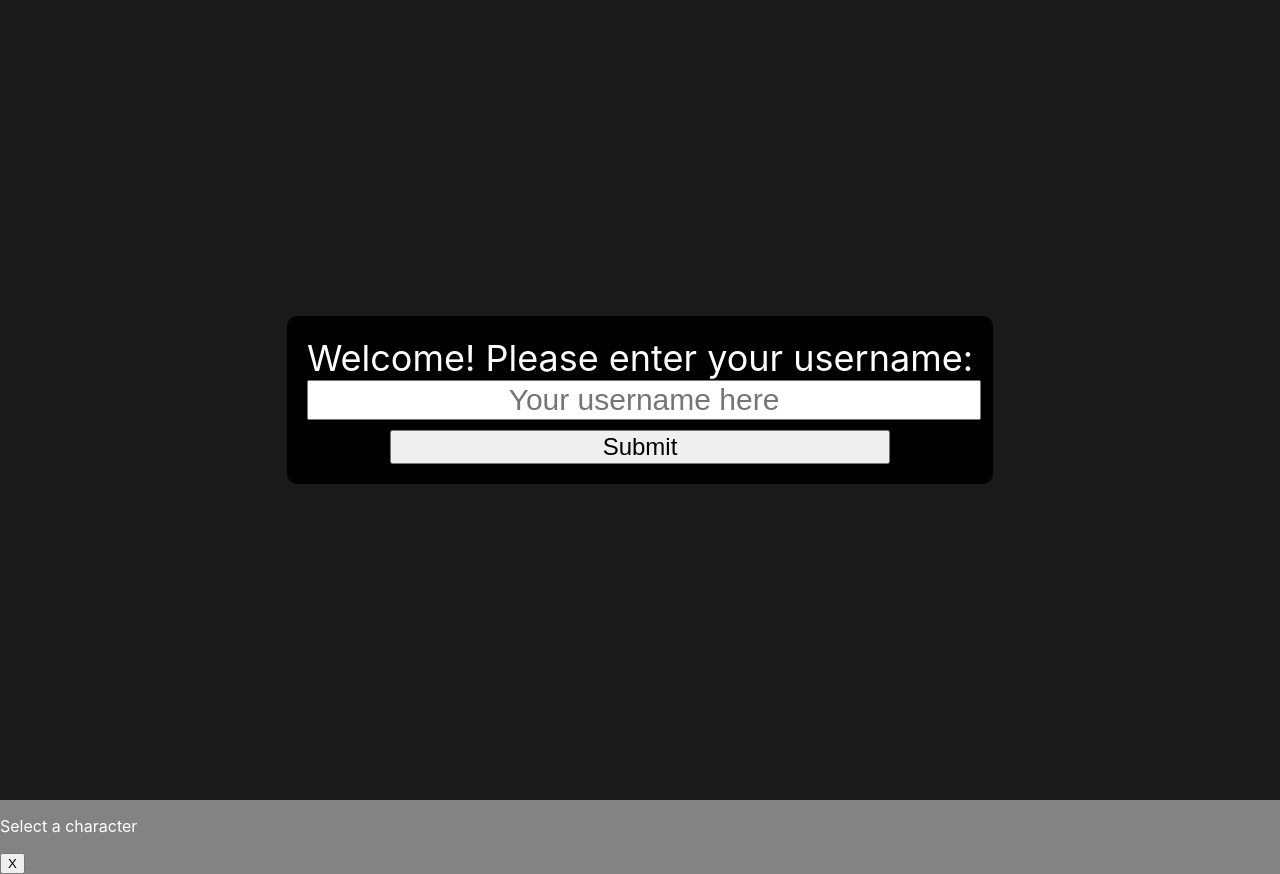
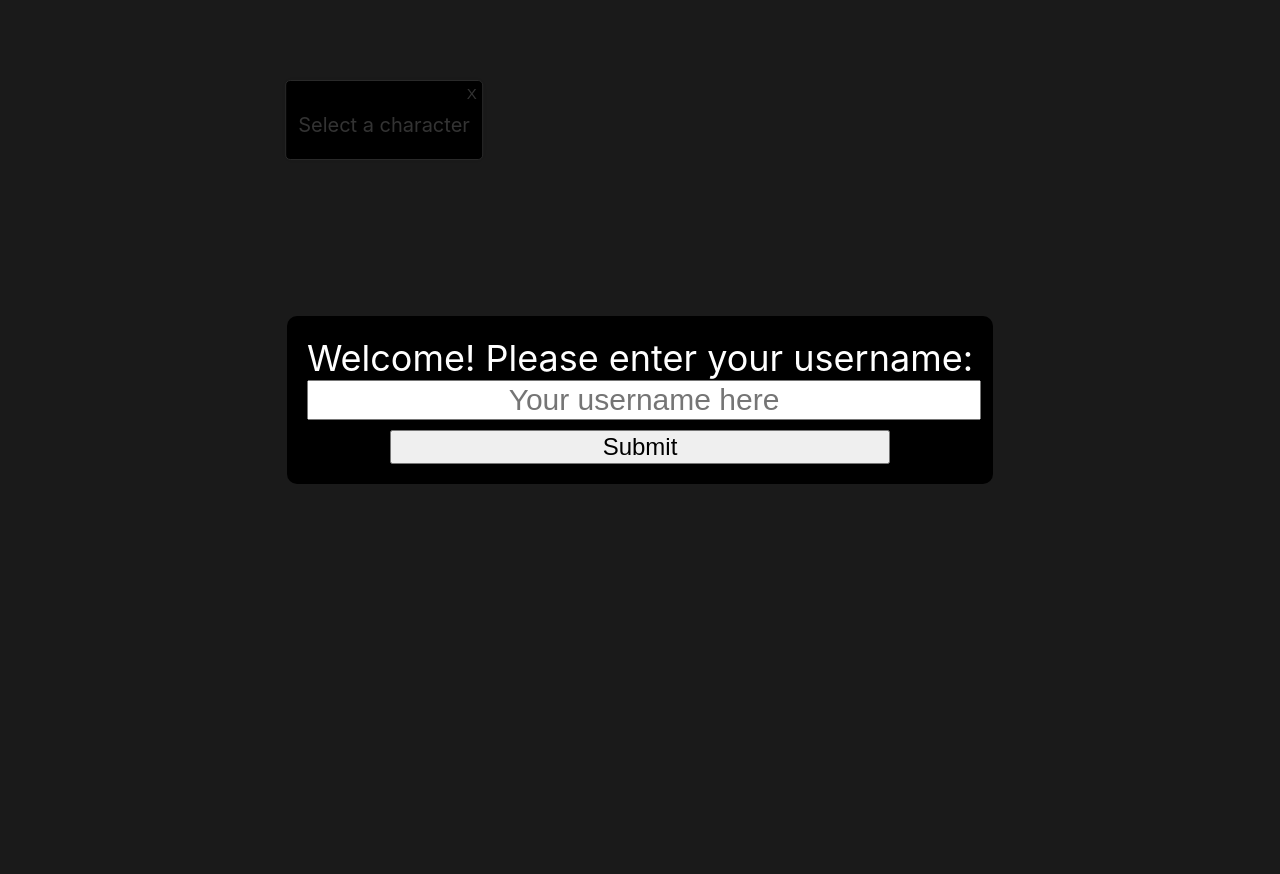
Before and after one commit to VeiledTee/ChatNPC-Online, a Flask app: page / in a window 1280 px wide. After the commit the page ends 484 px from the top, so only its background shows below. Run offline with Flask 3, Linux system fonts and the light colour scheme; parts of the project's set-up code (start-up, migrations or seed data) failed here and were passed over.

Commit message:
pretty elements

```diff
--- a/static/chat.css
+++ b/static/chat.css
@@ -9,29 +9,14 @@ html, body {
     font-family: 'Inter', sans-serif;
     background-color: #838383; /* Set the background color of the whole site */
     color: white; /* Set the text color to white */
-}
-
-.chat-container {
-    position: relative;
-    width: 80%; /* Take up 80% of the available width */
-    margin: 0 auto; /* Center the container */
-    height: 100%;
-    display: flex;
-    flex-direction: column;
+    display: flex; /* Use flexbox for layout */
+    flex-direction: column; /* Stack elements vertically */
 }
 
 h1 {
     text-align: center;
     margin: 0;
     font-size: 56px;
-}
-
-#chatbox {
-    flex: 1; /* Allow chatbox to grow and take remaining space */
-    overflow-y: auto; /* Enable vertical scrolling */
-    padding: 10px;
-    background-color: #838383; /* Set the chatbox background color */
-    font-family: Consolas, monospace; /* Use Consolas for dialogue elements */
 }
 
 /* Add styles for multiple-choice options */
@@ -97,7 +82,7 @@ h1 {
     padding: 0.5% 2.5% 0.5%;
     background-color: #fff;
     color: #000;
-    font-size: 18px;
+    font-size: 42px;
     width: 85%; /* Occupy 85% of the width, considering the 5% padding on each side */
     box-sizing: border-box;
 }
@@ -111,7 +96,7 @@ h1 {
     text-decoration: none;
     text-decoration: none;
     display: inline-block;
-    font-size: 24px;
+    font-size: 45px;
     transition: box-shadow 0.3s ease;
 }
 
@@ -157,32 +142,30 @@ h1 {
     background-color: #1A85FF; /* Light cyan on hover */
 }
 
-#username-container {
-    position: flex;
-    top: 0;
-    left: 0;
-    width: 100%;
-    height: 100%;
-    background-color: rgba(0, 0, 0, 0.8); /* semi-transparent black background */
-    display: flex;
-    justify-content: center; /* center horizontally */
-    align-items: center; /* center vertically */
-    z-index: 9999; /* ensure it's above other content */
-}
-
 #username-container label {
     font-size: 36px;
     text-align: center;
+}
+
+#username-container {
+    height: 100vh; /* Take up the full viewport height */
+    width: 100%;
+    background-color: rgba(0, 0, 0, 0.8); /* semi-transparent black background */
+    display: flex;
+    justify-content: center; /* Center horizontally */
+    align-items: center; /* Center vertically */
+    z-index: 9999; /* ensure it's above other content */
+
+}
+
+.centered {
+    text-align: center; /* Center text */
 }
 
 #username-form {
     background-color: black; /* white background for the form */
     padding: 20px;
     border-radius: 10px; /* rounded corners */
-}
-
-.centered {
-    text-align: center; /* center text */
 }
 
 #username {
@@ -197,3 +180,116 @@ input[type="submit"] {
     font-size: 24px;
     text-align: center;
 }
+
+.main-content {
+    display: flex; /* Use flexbox for layout */
+    flex: 1; /* Take up remaining space */
+}
+
+.sidebar {
+    width: 20%; /* Set the width of the sidebar */
+    background-color: #000000;
+    padding: 20px;
+}
+
+.chat-container {
+    width: 80%; /* Set the width of the chatbox */
+    background-color: #838383; /* Set the background color of the chat container */
+    padding: 20px;
+    display: flex; /* Use flexbox for layout */
+    flex-direction: column; /* Stack elements vertically */
+}
+
+#chatbox {
+    flex: 1; /* Take up remaining space */
+    overflow-y: auto; /* Allow vertical overflow scrolling */
+}
+
+#run-script-button {
+    color: black;
+    background-color: #1A85FF; /* Match the color of send button */
+    padding: 3px 10px;
+    text-align: center;
+    font-size: 24px;
+    border-radius: 20px; /* Make the corners softer to create a pill shape */
+    cursor: pointer;
+    transition: background-color 0.3s ease; /* Add transition effect */
+}
+
+#run-script-button:hover {
+    background-color: #D41159; /* Darken the color on hover */
+}
+
+/* Add styles for sidebar options */
+.sidebar h2 {
+    text-align: center;
+}
+
+.sidebar ul {
+    list-style-type: none;
+    padding: 0;
+}
+
+.sidebar li {
+    padding: 10px;
+    margin-bottom: 5px;
+    border-radius: 5px;
+    cursor: pointer; /* Change cursor to pointer */
+    transition: background-color 0.3s ease; /* Add transition effect */
+}
+
+.sidebar li:hover {
+    background-color: #333; /* Dark grey background on hover */
+}
+
+/* Add dark grey square underneath option on hover */
+.sidebar li:hover::after {
+    content: '';
+    position: absolute;
+    width: 100%;
+    height: 10px;
+    background-color: #333; /* Dark grey */
+    bottom: 0;
+    left: 0;
+    border-radius: 0 0 5px 5px; /* Rounded corners for the square */
+}
+
+/* Change text color and background color when clicked */
+.sidebar li.clicked {
+    color: black;
+    background-color: white;
+}
+
+#popup-container {
+    position: absolute;
+    top: 15%;
+    left: 30%;
+    transform: translate(-50%, -50%);
+    background-color: #000000;
+    border: 1px solid #ccc;
+    padding: 12px;
+    border-radius: 5px;
+    box-shadow: 0 0 10px rgba(0, 0, 0, 0.1);
+}
+
+#popup-message {
+    font-size: 20px;
+    margin-bottom: 10px;
+}
+
+#close-popup-btn {
+    position: absolute; /* Position the close button */
+    top: 5px; /* Adjust top position */
+    right: 5px; /* Adjust right position */
+    color: white;
+    background-color: transparent;
+    border: none;
+    font-size: 15px;
+    cursor: pointer;
+    padding: 0;
+    line-height: 1;
+}
+
+#close-popup-btn:hover {
+    color: #ccc;
+}
```
